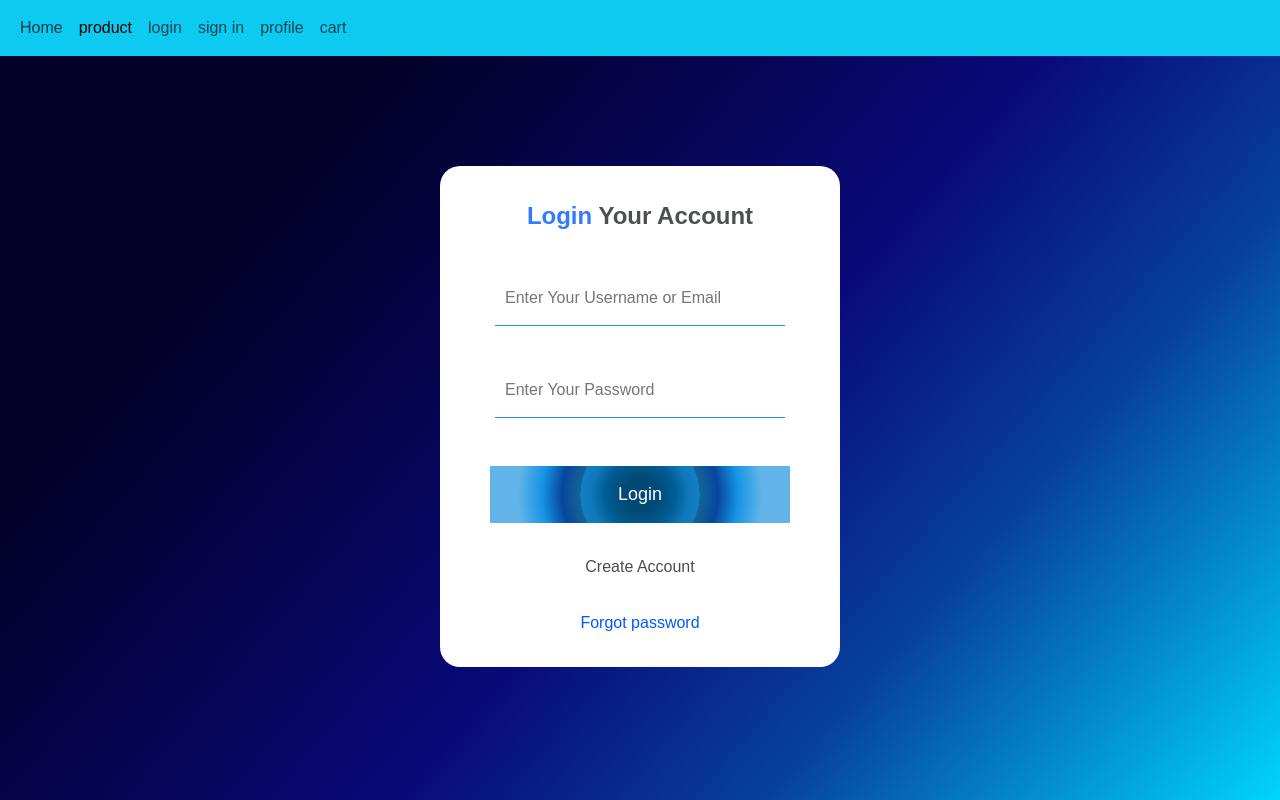
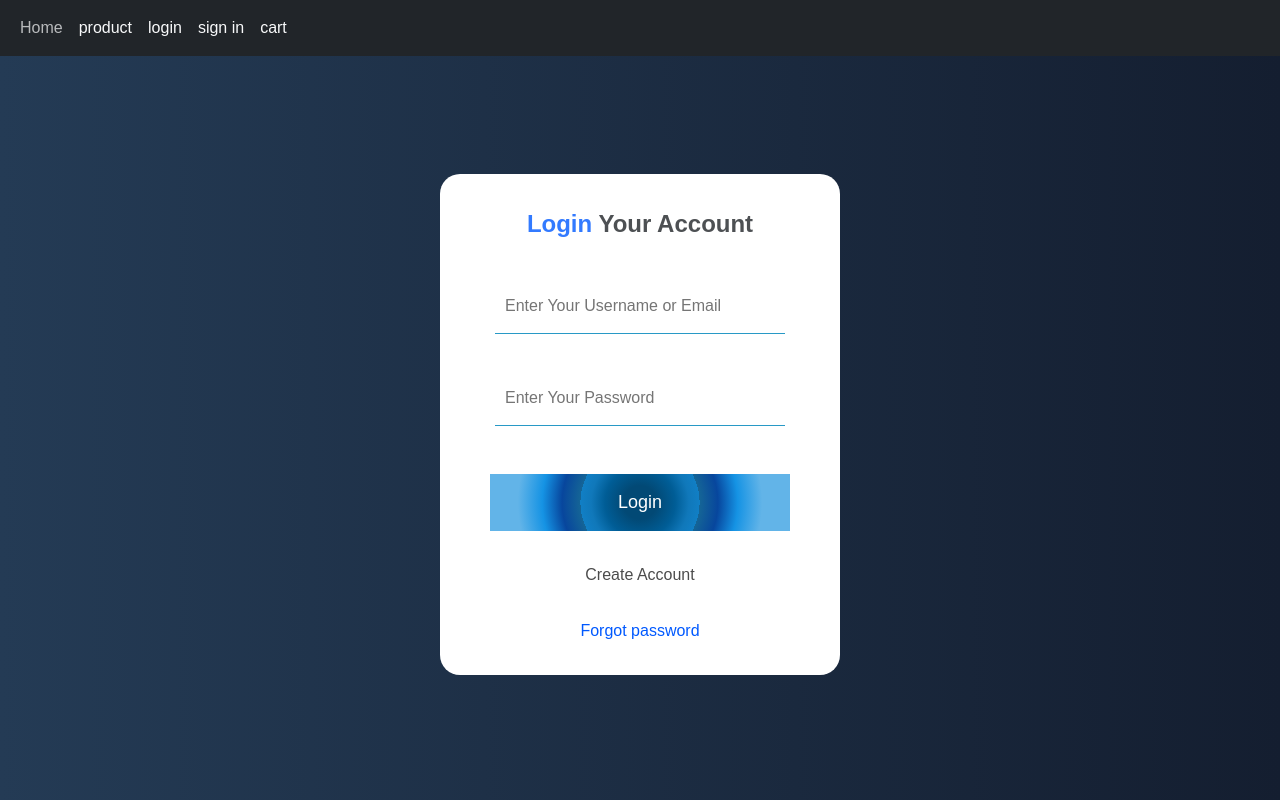
Before and after one commit to moradi2558/watch_web, a Django app: template first_web/accounts/templates/accounts/login.html in a window 1280 px wide. Run offline with Django 3.2, Linux system fonts and the light colour scheme; the template is opened without the code that fills it, so the values that code supplies are empty; some libraries are stand-ins or nearby versions.

Commit message:
background color pages updated

```diff
--- a/first_web/accounts/static/login.css
+++ b/first_web/accounts/static/login.css
@@ -1,12 +1,3 @@
-body {
-    background: rgb(2, 0, 36);
-    background: linear-gradient(131deg, rgba(2, 0, 36, 1) 21%, rgba(6, 5, 85, 1) 41%, rgba(9, 9, 121, 1) 55%, rgba(7, 65, 158, 1) 74%, rgba(0, 212, 255, 1) 100%);
-    background-repeat: no-repeat !important;
-    background-attachment: fixed !important;
-    font-family: sans-serif;
-
-}
-
 input[type=text],
 input[type=password],
 input[type=email] {
--- a/first_web/accounts/templates/accounts/login.html
+++ b/first_web/accounts/templates/accounts/login.html
@@ -4,7 +4,6 @@
 
 {% block body %}
 <link rel= "stylesheet" href = "{% static 'login.css' %}">
-
 <body>
 <div  style="display: flex;
             justify-content: center;
--- a/first_web/home/static/detail.css
+++ b/first_web/home/static/detail.css
@@ -1,7 +1,3 @@
-body {
-    font-family: sans-serif;
-}
-
 .comment {
     background-color: black;
     resize: none;
--- a/first_web/home/templates/detail.html
+++ b/first_web/home/templates/detail.html
@@ -27,11 +27,11 @@
   alt=""
 /><br />
 {% if user.is_authenticated%} فرم سفارش دادن محصول
-<div class="card">
+<div>
   {% if product.status != 'None' %}
   <form method="post" action="{% url 'cart:add_cart' products.id %}">
     {%csrf_token%}
-    <input type="text" name="select" value="{{variants.id}}" />
+    <input type="text" name="select" value="{{variants.id}}"/>
     <input
       type="hidden"
       name="quantity"
--- /dev/null
+++ b/first_web/static/main.css
@@ -0,0 +1,14 @@
+body{
+    background-repeat: no-repeat !important;
+    background-attachment: fixed !important;
+    background: #141E30;
+    /* fallback for old browsers */
+    background: -webkit-linear-gradient(to right, #243B55, #141E30);
+    /* Chrome 10-25, Safari 5.1-6 */
+    background: linear-gradient(to right, #243B55, #141E30);
+    /* W3C, IE 10+/ Edge, Firefox 16+, Chrome 26+, Opera 12+, Safari 7+ */
+
+    /* background: rgb(2, 0, 36);
+    background: linear-gradient(131deg, rgba(2, 0, 36, 1) 21%, rgba(6, 5, 85, 1) 41%, rgba(9, 9, 121, 1) 55%, rgba(7, 65, 158, 1) 74%, rgba(0, 212, 255, 1) 100%); */
+    font-family: sans-serif;
+}
--- a/first_web/templates/main.html
+++ b/first_web/templates/main.html
@@ -5,10 +5,27 @@
     <meta charset="UTF-8" />
     <meta http-equiv="X-UA-Compatible" content="IE=edge" />
     <meta name="viewport" content="width=device-width, initial-scale=1.0" />
+    <link rel="stylesheet" href="../static/main.css" />
     <title>{% block title %}home{% endblock %}</title>
   </head>
-  <body>
-    <nav class="navbar navbar-expand-lg navbar-light bg-info">
+  <body
+    style="
+       background-repeat: no-repeat !important;
+      background-attachment: fixed !important;
+      background: #141e30;
+      /* fallback for old browsers */
+      background: -webkit-linear-gradient(to right, #243b55, #141e30);
+      /* Chrome 10-25, Safari 5.1-6 */
+      background: linear-gradient(to right, #243b55, #141e30);
+      /* W3C, IE 10+/ Edge, Firefox 16+, Chrome 26+, Opera 12+, Safari 7+ */
+
+      /* background: rgb(2, 0, 36);
+  background: linear-gradient(131deg, rgba(2, 0, 36, 1) 21%, rgba(6, 5, 85, 1) 41%, rgba(9, 9, 121, 1) 55%, rgba(7, 65, 158, 1) 74%, rgba(0, 212, 255, 1) 100%); */
+      font-family: sans-serif;
+      padding-top: 4rem;
+    "
+  >
+    <nav class="navbar navbar-expand-lg navbar-light bg-dark fixed-top">
       <div class="container-fluid">
         <button
           class="navbar-toggler"
@@ -24,30 +41,28 @@
         <div class="collapse navbar-collapse" id="navbarNavAltMarkup">
           <div class="navbar-nav">
             <a
-              class="nav-link active"
+              class="nav-link active text-light"
               aria-current="page"
               href="{% url 'home:home' %}"
               >Home</a
             >
             <a
-              class="nav-link active"
+              class="nav-link active text-light"
               aria-current="page"
               href="{% url 'home:product' %}"
               >product</a
             >
             {% if user.is_authenticated %}
-            <a class="nav-link" href="{% url 'accounts:logout' %}">logout</a>
+            <a class="nav-link text-light" href="{% url 'accounts:logout' %}">logout</a>
+            <a class="nav-link text-light" href="{% url 'accounts:profile' %}">profile</a>
             {% else %}
-            <a class="nav-link" href="{% url 'accounts:login' %}">login</a>
-            <a class="nav-link" href="{% url 'accounts:user_register' %}"
-              >sign in</a
-            >
+            <a class="nav-link text-light" href="{% url 'accounts:login' %}">login</a>
+            <a class="nav-link text-light" href="{% url 'accounts:user_register' %}"
+            >sign in</a>
             {% endif %}
-            <a class="nav-link" href="{% url 'accounts:profile' %}">profile</a>
-            <a class="nav-link" href="{% url 'cart:cart_detail' %}">cart</a>
+            <a class="nav-link text-light" href="{% url 'cart:cart_detail' %}">cart</a>
           </div>
         </div>
-
       </div>
     </nav>
     <body>
```
Also changed, not shown: first_web/accounts/static/signin.css (+4 -12 lines), first_web/db.sqlite3.
